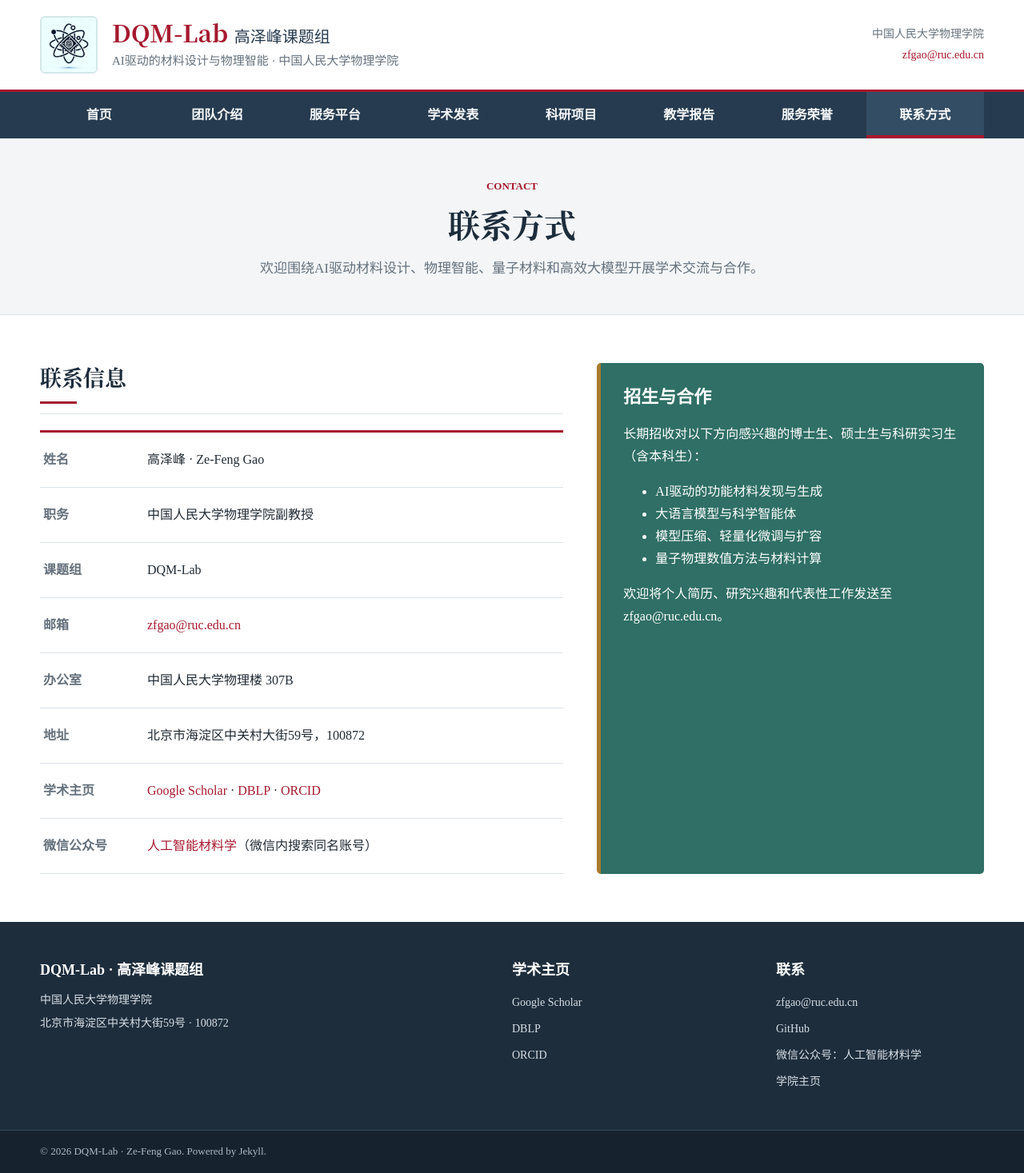
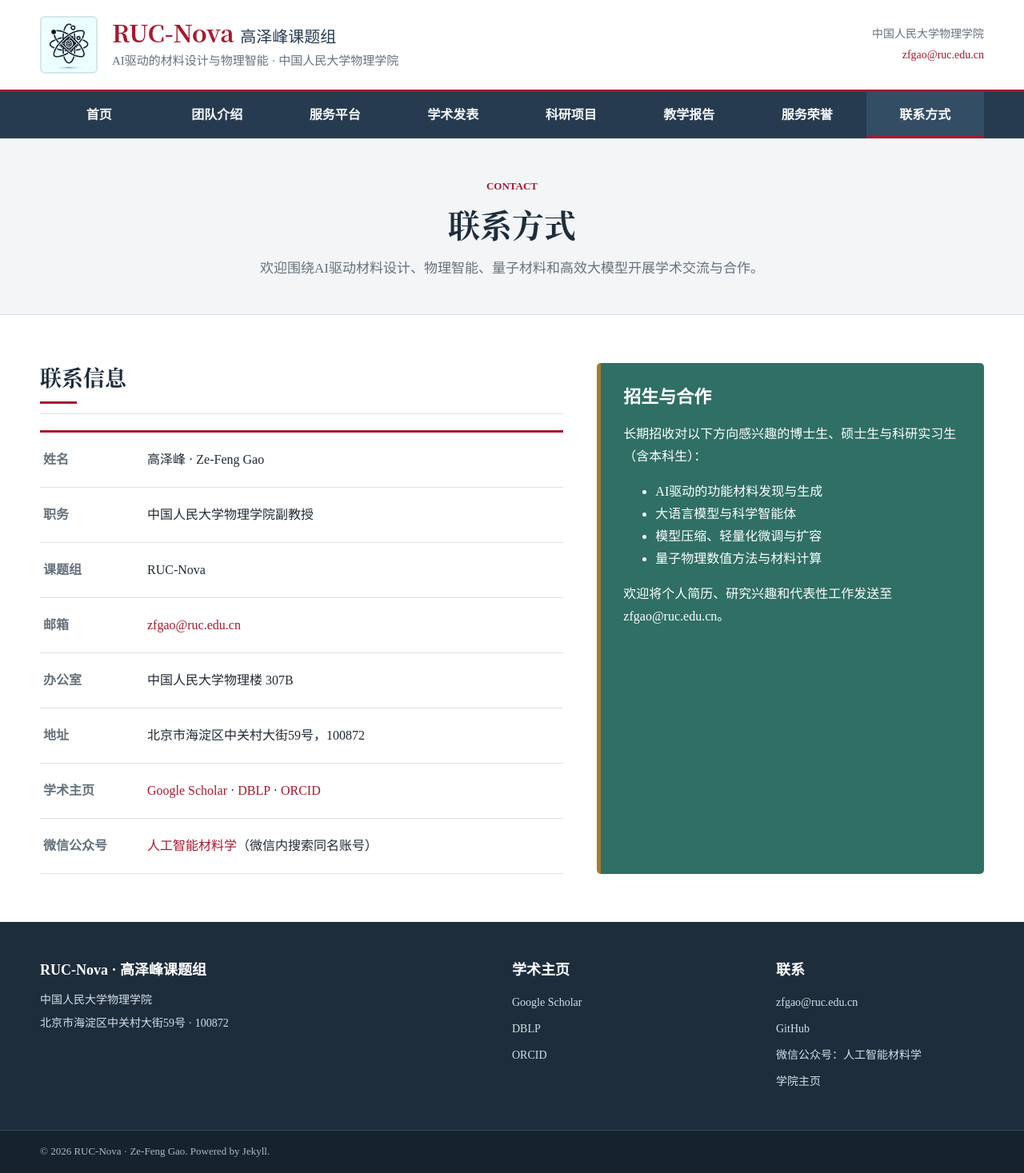
Before and after one commit to zfgao66/homepage, a Jekyll site: the page built from contact.html, in a window 1280 px wide. Shown: the whole page at 80% size. Built offline with Jekyll 4.4.1, drawn with Linux system fonts in a browser that asks for light colours.

Commit message:
Rename lab to RUC-Nova

```diff
--- a/_config.yml
+++ b/_config.yml
@@ -7,7 +7,7 @@ name: 高泽峰（Ze-Feng Gao）
 description: 中国人民大学物理学院副教授，研究方向包括AI驱动的材料设计、物理智能、预训练模型压缩与量子物理数值方法。
 lang: zh-CN
 timezone: Asia/Shanghai
-lab_name: DQM-Lab
+lab_name: RUC-Nova
 wechat_name: 人工智能材料学
 wechat_url: "https://weixin.sogou.com/weixin?type=1&amp;query=%E4%BA%BA%E5%B7%A5%E6%99%BA%E8%83%BD%E6%9D%90%E6%96%99%E5%AD%A6"
 
--- a/_includes/footer.html
+++ b/_includes/footer.html
@@ -1,7 +1,7 @@
 <footer class="site-footer">
   <div class="page-shell footer-grid">
     <section>
-      <h2>DQM-Lab · 高泽峰课题组</h2>
+      <h2>RUC-Nova · 高泽峰课题组</h2>
       <p>中国人民大学物理学院</p>
       <p>北京市海淀区中关村大街59号 · 100872</p>
     </section>
@@ -25,7 +25,7 @@
   </div>
   <div class="footer-bottom">
     <div class="page-shell">
-      <p>© {{ site.time | date: '%Y' }} DQM-Lab · Ze-Feng Gao. Powered by Jekyll.</p>
+      <p>© {{ site.time | date: '%Y' }} RUC-Nova · Ze-Feng Gao. Powered by Jekyll.</p>
     </div>
   </div>
 </footer>
--- a/_includes/header.html
+++ b/_includes/header.html
@@ -1,11 +1,11 @@
 <header class="site-header">
   <div class="page-shell brand-row">
-    <a class="brand" href="{{ '/' | relative_url }}" aria-label="DQM-Lab 高泽峰课题组主页">
+    <a class="brand" href="{{ '/' | relative_url }}" aria-label="RUC-Nova 高泽峰课题组主页">
       <span class="brand-mark" aria-hidden="true">
         <img src="{{ '/images/dqm-lab-logo.jpg' | relative_url }}" alt="">
       </span>
       <span class="brand-copy">
-        <span class="brand-title">DQM-Lab <small>高泽峰课题组</small></span>
+        <span class="brand-title">RUC-Nova <small>高泽峰课题组</small></span>
         <span class="brand-subtitle">AI驱动的材料设计与物理智能 · 中国人民大学物理学院</span>
       </span>
     </a>
--- a/contact.html
+++ b/contact.html
@@ -20,7 +20,7 @@ description: 联系高泽峰，开展学术合作或咨询招生信息。
       <dl class="contact-list">
         <div><dt>姓名</dt><dd>高泽峰 · Ze-Feng Gao</dd></div>
         <div><dt>职务</dt><dd>中国人民大学物理学院副教授</dd></div>
-        <div><dt>课题组</dt><dd>DQM-Lab</dd></div>
+        <div><dt>课题组</dt><dd>RUC-Nova</dd></div>
         <div><dt>邮箱</dt><dd><a href="mailto:zfgao@ruc.edu.cn">zfgao@ruc.edu.cn</a></dd></div>
         <div><dt>办公室</dt><dd>中国人民大学物理楼 307B</dd></div>
         <div><dt>地址</dt><dd>北京市海淀区中关村大街59号，100872</dd></div>
--- a/index.html
+++ b/index.html
@@ -27,7 +27,7 @@ description: 高泽峰，中国人民大学物理学院副教授，研究AI驱
       <dl class="quick-list">
         <div><dt>单位</dt><dd>中国人民大学物理学院</dd></div>
         <div><dt>职称</dt><dd>副教授</dd></div>
-        <div><dt>课题组</dt><dd>DQM-Lab</dd></div>
+        <div><dt>课题组</dt><dd>RUC-Nova</dd></div>
         <div><dt>办公室</dt><dd>物理楼 307B</dd></div>
         <div><dt>邮箱</dt><dd><a href="mailto:zfgao@ruc.edu.cn">zfgao@ruc.edu.cn</a></dd></div>
         <div><dt>方向</dt><dd>AI for Science · 物理智能 · 模型压缩</dd></div>
```
